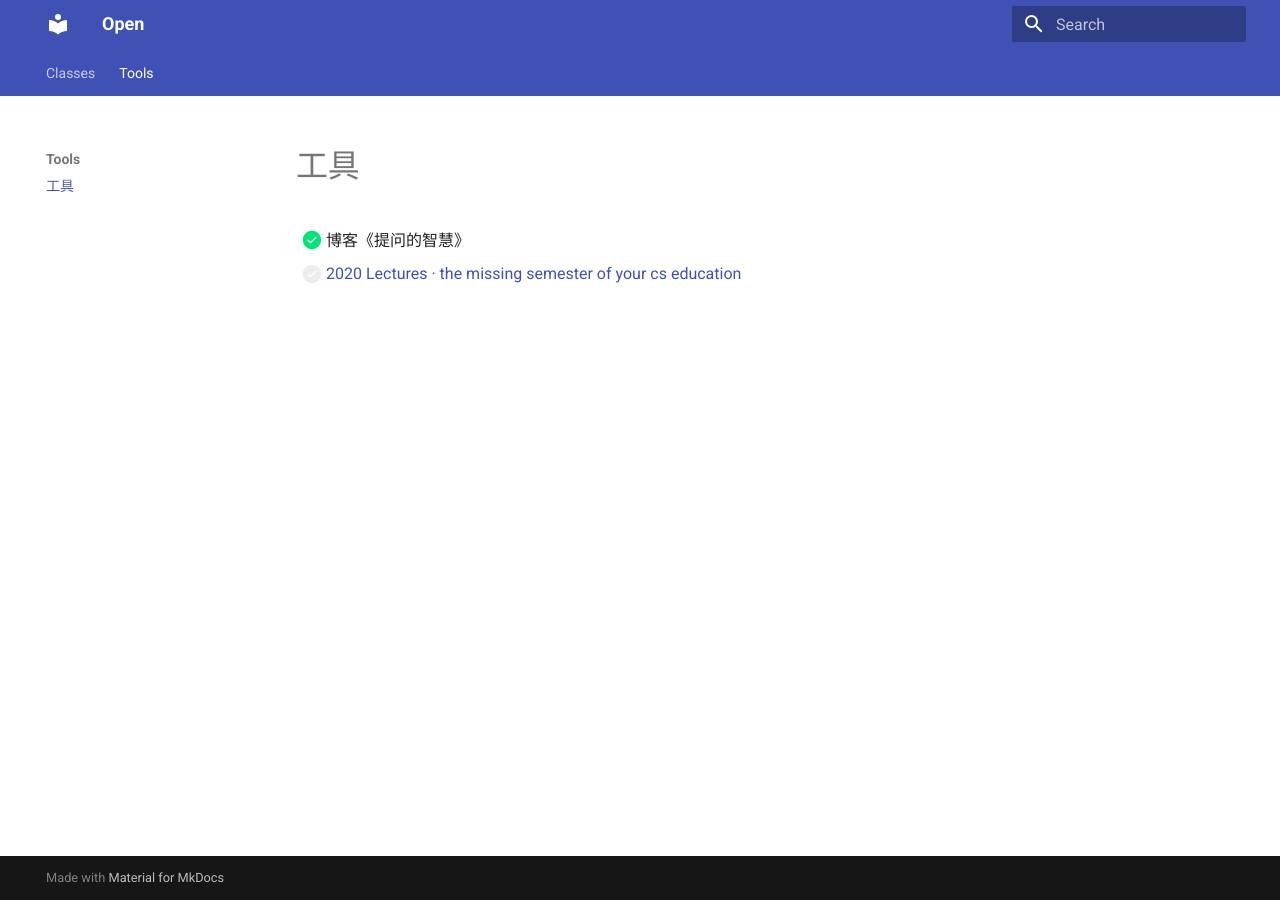
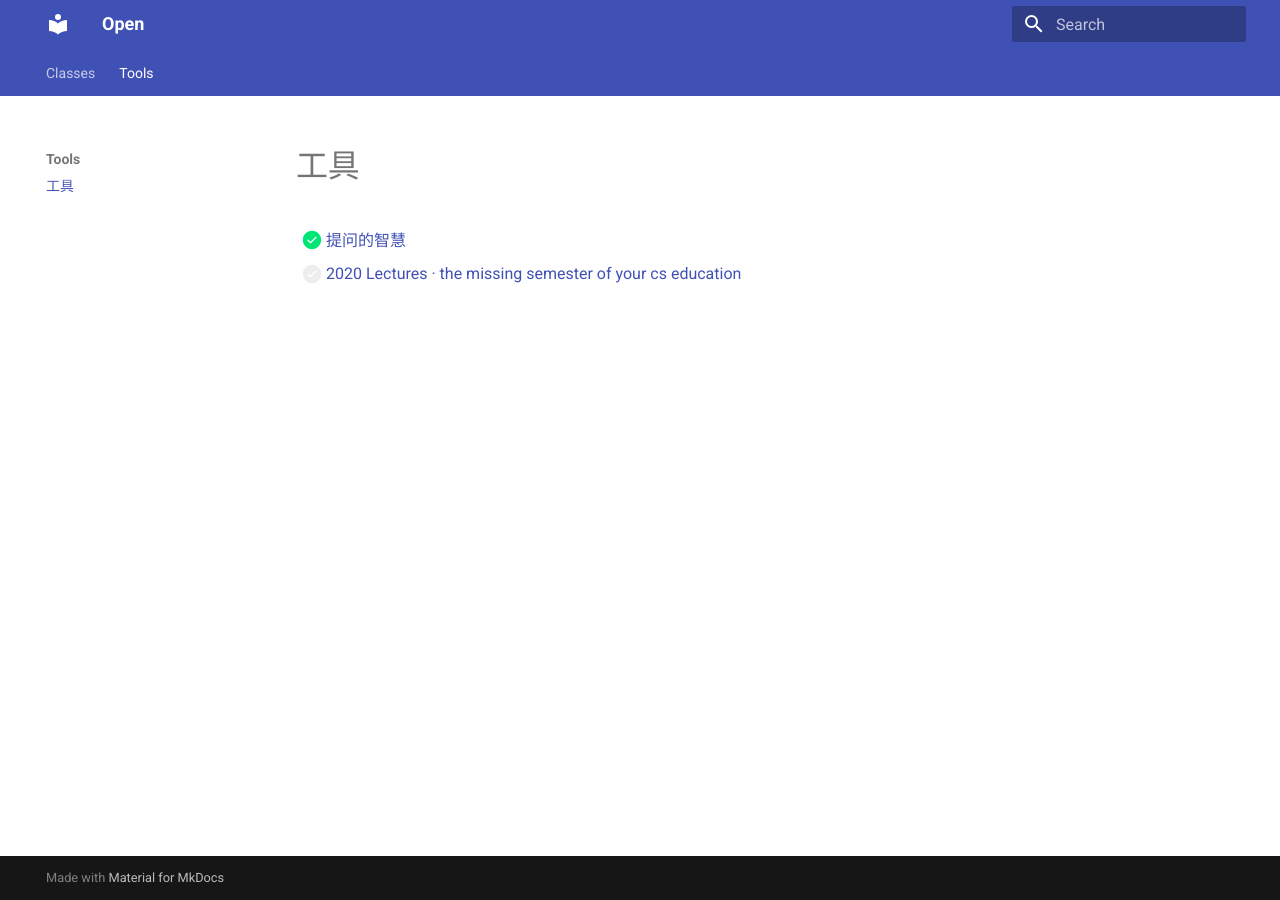
Before and after one commit to tianheg/open, an MkDocs documentation site: the page built from docs/tools/index.md, in a window 1280 px wide. Built offline with MkDocs 1.6.1 and Material for MkDocs 9.7.7, drawn with Linux system fonts in a browser that asks for light colours.

Commit message:
update: tools

```diff
--- a/docs/tools/index.md
+++ b/docs/tools/index.md
@@ -1,4 +1,4 @@
 # 工具
 
-- [x] 博客《提问的智慧》
+- [x] [提问的智慧](https://www.yidajiabei.xyz/posts/how-to-ask-questions-the-smart-way/)
 - [ ] [2020 Lectures · the missing semester of your cs education](https://missing.csail.mit.edu/2020/)
```
